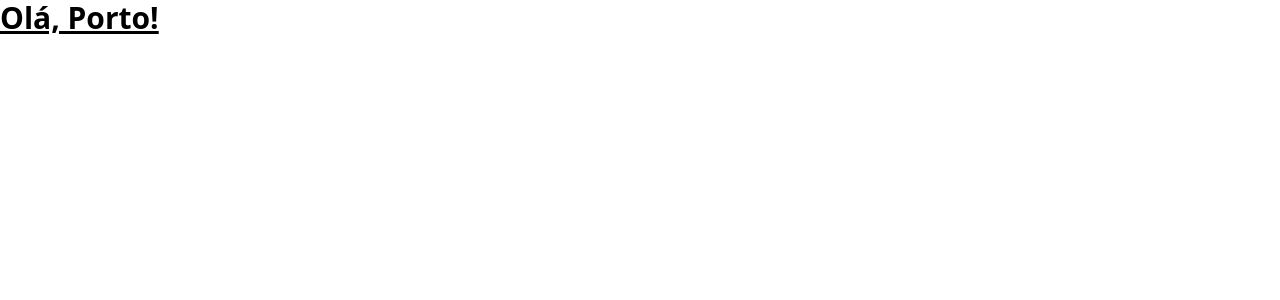
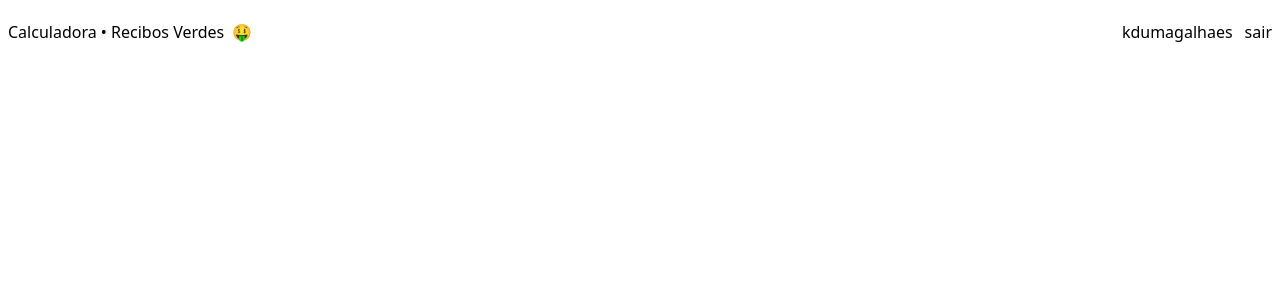
Before and after one commit to kdumagalhaes/calculadora-recibos-verdes, a React (Vite) app in the folder frontend/: page / in a window 1280 px wide. Shown: the top 300 px of the page. Built offline with nearby package versions, Linux system fonts and the light colour scheme.

Commit message:
Add Emoji component

```diff
--- a/frontend/src/App.tsx
+++ b/frontend/src/App.tsx
@@ -1,5 +1,7 @@
+import { Header } from './components/Header/Header'
+
 function App() {
-  return <h1 className="text-3xl font-bold underline">Olá, Porto!</h1>
+  return <Header />
 }
 
 export default App
--- /dev/null
+++ b/frontend/src/components/Emoji/Emoji.tsx
@@ -0,0 +1,16 @@
+interface EmojiProps {
+  label: string
+  symbol: string
+}
+
+export function Emoji({ label, symbol }: EmojiProps) {
+  return (
+    <span
+      role="img"
+      aria-label={label || ''}
+      aria-hidden={label ? 'false' : 'true'}
+    >
+      {symbol}
+    </span>
+  )
+}
--- /dev/null
+++ b/frontend/src/components/Header/Header.tsx
@@ -0,0 +1,16 @@
+import { Emoji } from '../Emoji/Emoji'
+
+export function Header() {
+  return (
+    <header className="container mx-auto px-2 flex justify-between h-16 items-center">
+      <h1 className="flex gap-2">
+        Calculadora • Recibos Verdes
+        <Emoji label="money-mouth face" symbol="🤑" />
+      </h1>
+      <div className="flex gap-3">
+        <span>kdumagalhaes</span>
+        <a href="#">sair</a>
+      </div>
+    </header>
+  )
+}
```
